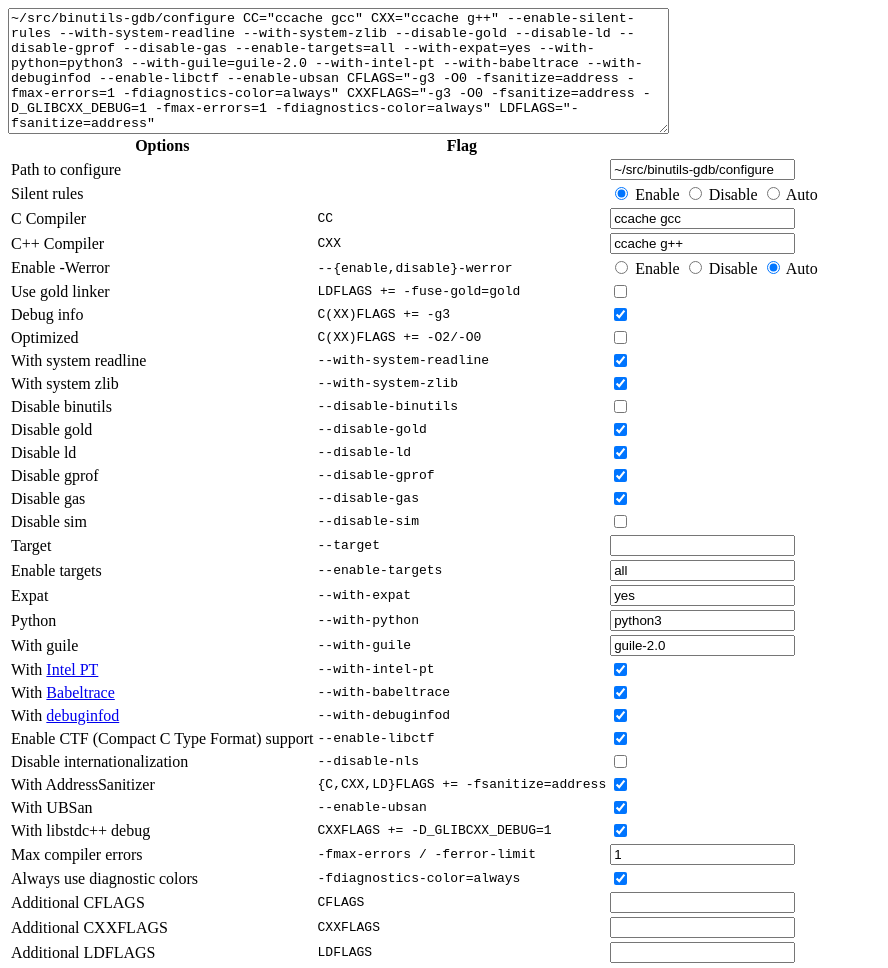
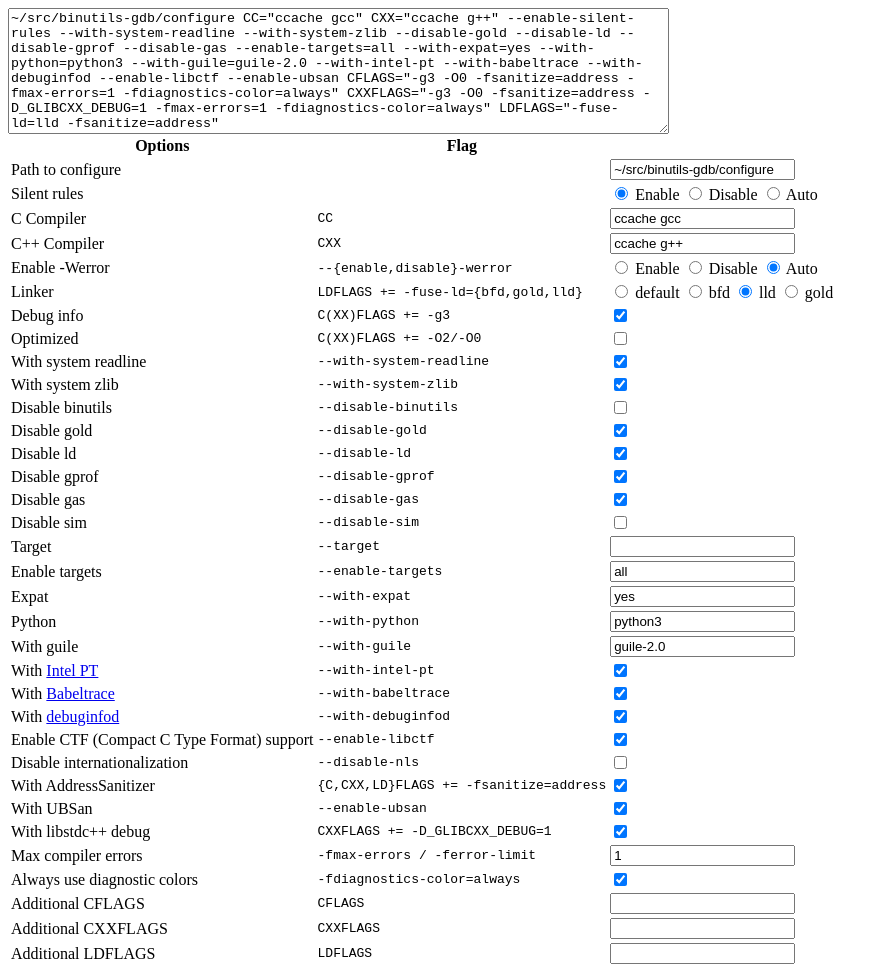
Before and after one commit to simark/gdb-config, a website with bundled scripts: page index.html in a window 1280 px wide. Shown: the whole page, without its empty margins (0-888 px from the left). Built offline with nearby package versions, Linux system fonts and the light colour scheme.

Commit message:
Add support for different linkers

```diff
--- a/index.html
+++ b/index.html
@@ -65,9 +65,21 @@
       </td>
     </tr>
     <tr>
-      <td><label for="use-gold">Use gold linker</label></td>
-      <td>LDFLAGS += -fuse-gold=gold</td>
-      <td><input type="checkbox" id="use-gold" /></td>
+      <td>Linker</td>
+      <td>LDFLAGS += -fuse-ld={bfd,gold,lld}</td>
+      <td>
+        <input type="radio" id="use-ld-default" name="use-ld" />
+        <label for="use-ld-bfd">default</label>
+
+        <input type="radio" id="use-ld-bfd" name="use-ld" />
+        <label for="use-ld-bfd">bfd</label>
+
+        <input type="radio" id="use-ld-lld" name="use-ld" checked="true" />
+        <label for="use-ld-lld">lld</label>
+
+        <input type="radio" id="use-ld-gold" name="use-ld" />
+        <label for="use-ld-gold">gold</label>
+      </td>
     </tr>
     <tr>
       <td><label for="debuginfo">Debug info</label></td>
--- a/index.ts
+++ b/index.ts
@@ -74,7 +74,10 @@ function regenerate() {
     config += checked("enable-werror");
     config += checked("disable-werror");
 
-    ldflags += cs("use-gold", "-fuse-ld=gold");
+    ldflags += checked("use-ld-bfd", "-fuse-ld=bfd");
+    ldflags += checked("use-ld-lld", "-fuse-ld=lld");
+    ldflags += checked("use-ld-gold", "-fuse-ld=gold");
+
     cflags += cs("debuginfo", "-g3");
     cxxflags += cs("debuginfo", "-g3");
     cflags += cs("optimized", "-O2", "-O0");
```
